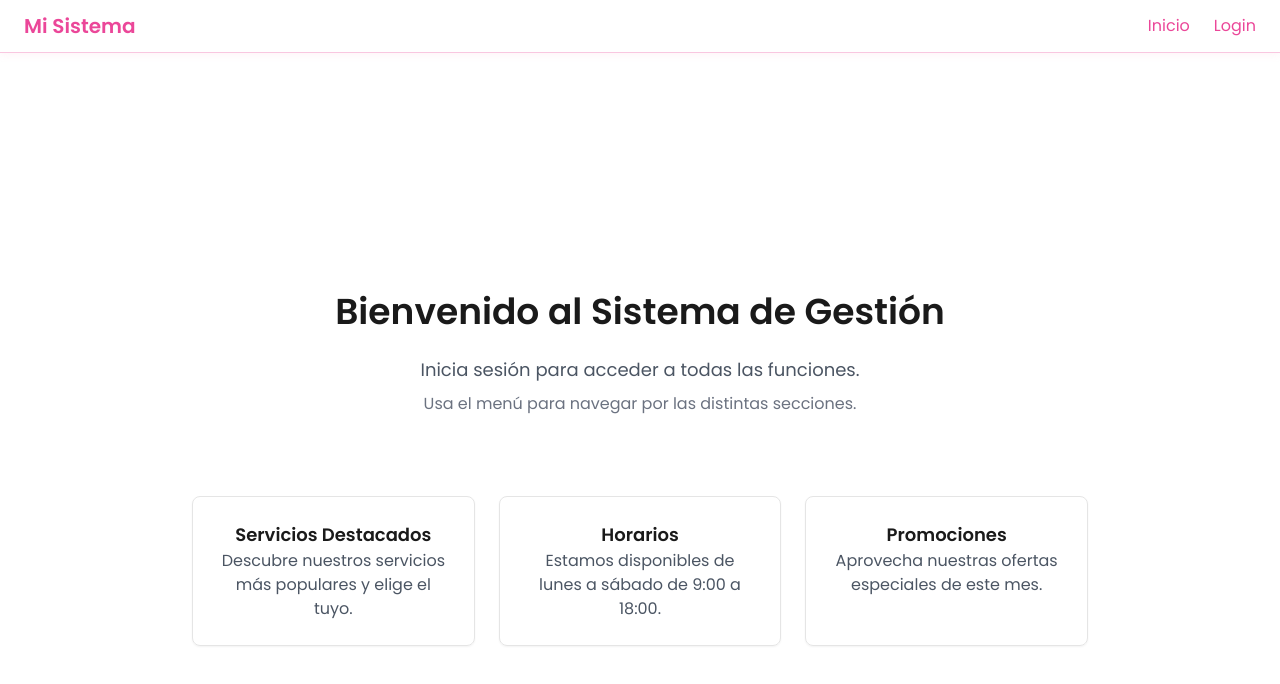
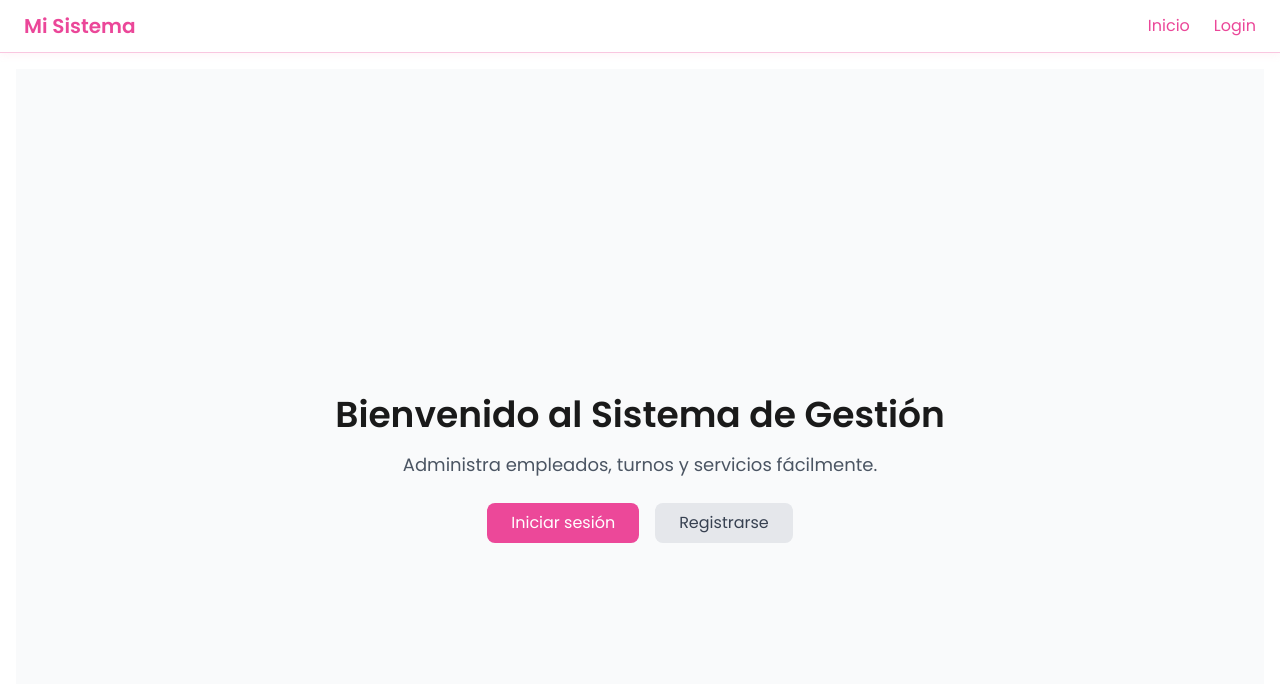
Before and after one commit to SantiagoAranda/ProyectoFinal-Icop, a React (Vite) app: page / in a window 1280 px wide. Shown: the top 684 px of the page. Built offline with nearby package versions, Linux system fonts and the light colour scheme.

Commit message:
ajuste home

```diff
--- a/pages/Home.tsx
+++ b/pages/Home.tsx
@@ -1,58 +1,81 @@
-import React from 'react';
-import { useNavigate } from 'react-router-dom';
-import { useUser } from '@/context/UserContext';
+import { Link } from "react-router-dom";
+import { useUser } from "@/context/UserContext";
 
 function Home() {
-  const navigate = useNavigate();
   const { user } = useUser();
 
   return (
-    <div className="flex flex-col items-center justify-center min-h-screen p-4 text-center">
-      <h1 className="text-4xl font-bold mb-6">
-        Bienvenido {user ? user.nombre : 'al Sistema de Gestión'}
-      </h1>
+    <div className="flex flex-col items-center justify-center min-h-screen p-6 bg-gray-50">
+      {!user ? (
+        <>
+          <h1 className="text-4xl font-bold mb-4 text-center">
+            Bienvenido al Sistema de Gestión
+          </h1>
+          <p className="text-lg text-gray-600 text-center mb-6">
+            Administra empleados, turnos y servicios fácilmente.
+          </p>
+          <div className="flex gap-4">
+            <Link
+              to="/login"
+              className="px-6 py-2 bg-pink-500 text-white rounded-lg hover:bg-pink-600 transition"
+            >
+              Iniciar sesión
+            </Link>
+            <Link
+              to="/register"
+              className="px-6 py-2 bg-gray-200 text-gray-700 rounded-lg hover:bg-gray-300 transition"
+            >
+              Registrarse
+            </Link>
+          </div>
+        </>
+      ) : (
+        <>
+          <h1 className="text-4xl font-bold mb-4 text-center">
+            Hola, {user.nombre}
+          </h1>
+          <p className="text-lg text-gray-600 text-center mb-6">
+            {user.role === "cliente"
+              ? "Reserva un turno y disfruta de nuestros servicios."
+              : "Accede a la gestión de tu área."}
+          </p>
 
-      <p className="text-lg text-gray-600 mb-2">
-        {user
-          ? 'Administra empleados, turnos y servicios fácilmente.'
-          : 'Inicia sesión para acceder a todas las funciones.'}
-      </p>
+          {user.role === "cliente" && (
+            <Link
+              to="/turnos/nuevo"
+              className="px-6 py-2 bg-pink-500 text-white rounded-lg hover:bg-pink-600 transition"
+            >
+              Reservar turno
+            </Link>
+          )}
 
-      <p className="text-md text-gray-500 mb-8">
-        Usa el menú para navegar por las distintas secciones.
-      </p>
+          {user.role === "admin" && (
+            <div className="flex gap-4">
+              <Link
+                to="/turnos"
+                className="px-6 py-2 bg-pink-500 text-white rounded-lg hover:bg-pink-600 transition"
+              >
+                Gestionar Turnos
+              </Link>
+              <Link
+                to="/empleados"
+                className="px-6 py-2 bg-pink-500 text-white rounded-lg hover:bg-pink-600 transition"
+              >
+                Gestionar Empleados
+              </Link>
+            </div>
+          )}
 
-      {/* Botón solo para clientes */}
-      {user?.role === 'cliente' && (
-        <button
-          onClick={() => navigate('/turnos/nuevo')}
-          className="bg-primary text-white px-6 py-3 rounded-lg text-lg shadow-md hover:bg-primary-dark transition"
-        >
-          Reservar Turno
-        </button>
+          {user.role === "tesorero" && (
+            <Link
+              to="/tesoreria"
+              className="px-6 py-2 bg-pink-500 text-white rounded-lg hover:bg-pink-600 transition"
+            >
+              Ver Tesorería
+            </Link>
+          )}
+        </>
       )}
-
-      {/* Sección informativa para todos */}
-      <div className="mt-12 grid md:grid-cols-3 gap-6 max-w-4xl w-full">
-        <div className="p-6 border rounded-lg shadow-sm">
-          <h2 className="font-semibold text-lg">Servicios Destacados</h2>
-          <p className="text-gray-600">
-            Descubre nuestros servicios más populares y elige el tuyo.
-          </p>
-        </div>
-        <div className="p-6 border rounded-lg shadow-sm">
-          <h2 className="font-semibold text-lg">Horarios</h2>
-          <p className="text-gray-600">
-            Estamos disponibles de lunes a sábado de 9:00 a 18:00.
-          </p>
-        </div>
-        <div className="p-6 border rounded-lg shadow-sm">
-          <h2 className="font-semibold text-lg">Promociones</h2>
-          <p className="text-gray-600">
-            Aprovecha nuestras ofertas especiales de este mes.
-          </p>
-        </div>
-      </div>
     </div>
   );
 }
```
